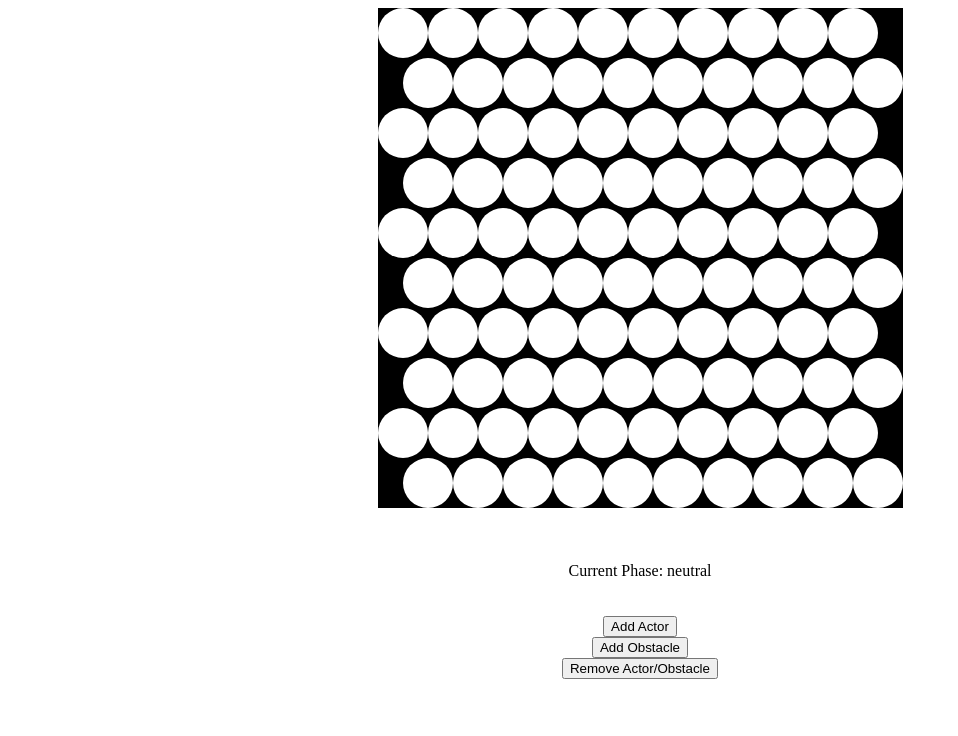
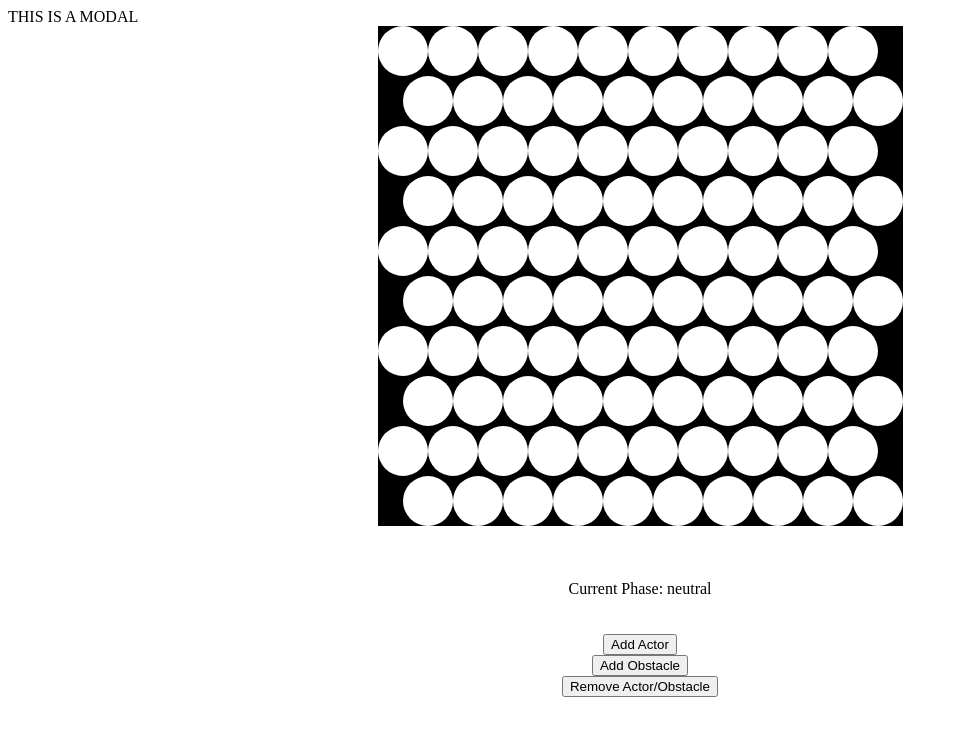
Before and after one commit to RafaelSL-37/hexagonal_movement, a React (Create React App) app: page / in a window 1280 px wide. Shown: the top 736 px of the page, without its empty margins (0-958 px from the left). Built offline with nearby package versions, Linux system fonts and the light colour scheme.

Commit message:
adding modal tip

```diff
--- a/src/components/grid.js
+++ b/src/components/grid.js
@@ -3,6 +3,7 @@ import { onCellClick } from '../handlers/grid-cell-click-handler';
 import { changePhaseOnButtonClick } from '../handlers/phase-button-click-handler';
 import { gridGenerator } from '../utils/grid-generator';
 import '../style/style.css'
+import TipModal from './tip-modal';
 
 const moveSpeed = 3;
 const gridDimension = {
@@ -12,13 +13,18 @@ const gridDimension = {
 const initialGrid = gridGenerator(gridDimension);
 
 function Grid() {
-  const [phase, setPhase] = useState('neutral');
-  const [grid, setGrid] = useState(initialGrid);
+  const [ phase, setPhase ] = useState('neutral');
+  const [ grid, setGrid ] = useState(initialGrid);
+  const [ showModal, setShowModal ] = useState(true);
 
   //TODO: add modal with tips
 
+  const modal = showModal ? <TipModal /> : '' ;
+
   return (
     <div>
+      {modal}
+
       <div className="grid">
         <div className='table'>
           {
--- /dev/null
+++ b/src/components/tip-modal.js
@@ -0,0 +1,9 @@
+function TipModal() {
+    return(
+        <div className='modal'>
+            THIS IS A MODAL
+        </div>
+    )
+};
+
+export default TipModal;
```
